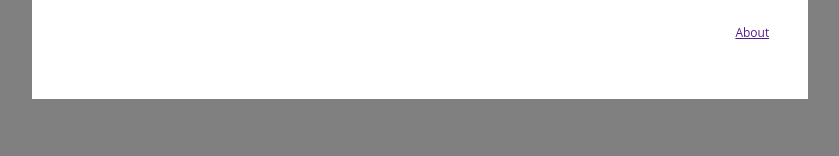
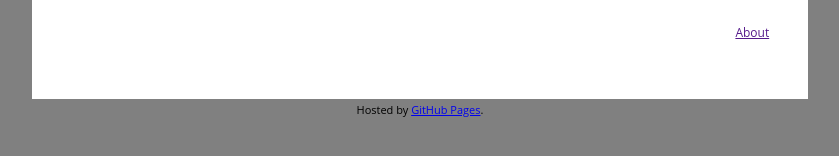
Before and after one commit to wangguanzhou/wangguanzhou.github.io, a Jekyll site: the page built from index.html, in a window 1280 px wide. Shown: the part 433-589 px from the top of the page, without its empty margins (220-1059 px from the left). Built offline with Jekyll 4.4.1, drawn with Linux system fonts in a browser that asks for light colours; the list of posts is cut into pages by our own code.

Commit message:
add footer

```diff
--- a/_layouts/default.html
+++ b/_layouts/default.html
@@ -26,6 +26,9 @@
 			</div>
 		</div>
 	</div>
+	<div class="footer">
+		Hosted by <a href="https://pages.github.com">GitHub Pages</a>.
+	</div>
 </body>
 
 
--- a/css/style.css
+++ b/css/style.css
@@ -34,7 +34,7 @@ body {
 
 }
 
-.log img {
+.logo img {
 
 }
 
@@ -49,3 +49,8 @@ body {
 	font-size: 12px;
 
 }
+
+.footer {
+	text-align: center;
+	font-size: 11px;
+}
```
